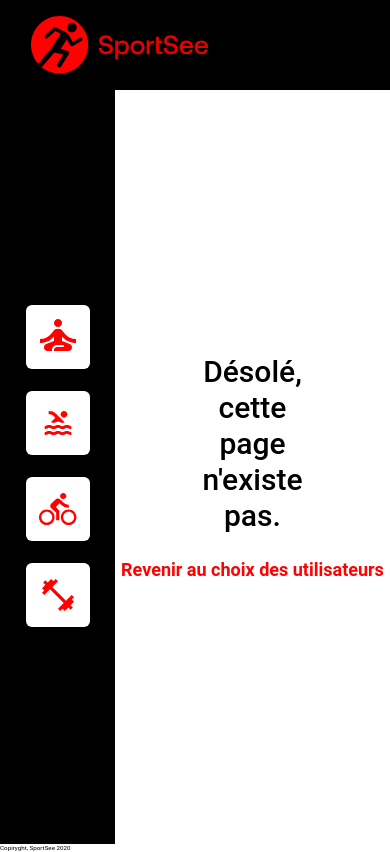
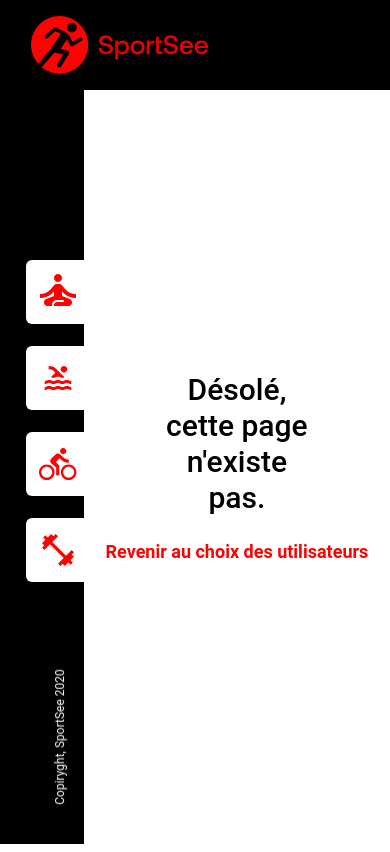
Before and after one commit to Peallyz/Projet12_SportSee, a React (Vite) app: page /error in a window 390 px wide. Built offline with nearby package versions, Linux system fonts and the light colour scheme.

Commit message:
style : copyright and some style to make it responsive

```diff
--- a/src/styles/components/_asideNav.scss
+++ b/src/styles/components/_asideNav.scss
@@ -1,7 +1,8 @@
 .aside__nav {
   flex-grow: 1;
-  max-width: 115px;
+  width: 115px;
   min-height: calc(100vh - 90px);
+  position: sticky;
   background-color: black;
   ul {
     display: flex;
@@ -11,5 +12,14 @@
     gap: 20px;
     height: 100%;
     width: 115px;
+    position: fixed;
+    top: 0%;
+  }
+  p {
+    position: fixed;
+    transform: rotate(-90deg) translateY(-55%);
+    color: white;
+    font-size: 1.2rem;
+    bottom: 100px;
   }
 }
```
